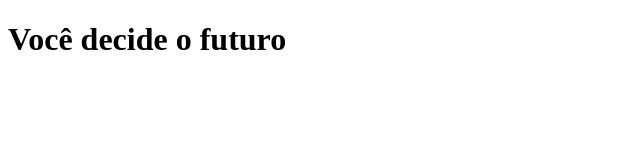
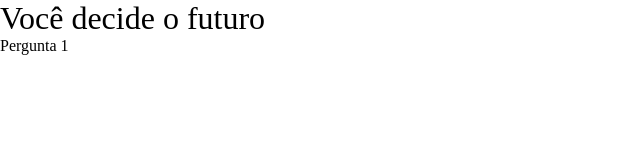
Before and after one commit to Vveczx/2025-3-voce-decide, a plain HTML site: page index.html in a window 1280 px wide. Shown: the whole page, without its empty margins (0-640 px from the left). Drawn offline with Linux system fonts and the light colour scheme; a web font is replaced by a local one.

Commit message:
Add files via upload

```diff
--- a/mains.js
+++ b/mains.js
@@ -0,0 +1,42 @@
+const caixaPrincipal = document.querySelector(".caixa-principal");
+const caixaPerguntas = document.querySelector(".caixa-perguntas");
+const caixaAlternativas = document.querySelector(".caixa-alternativas");
+const caixaResultado = document.querySelector(".caixa-resultado");
+const textoResultado = document.querySelector(".texto-resultado");
+const perguntas = [
+    {
+        enunciado: "Pergunta 1",
+        alternativas: [
+            "alternativa 01",
+            "alternativa 02"
+        ]
+    },
+    {
+        enunciado: "Pergunta 1",
+        alternativas: [
+            "alternativa 01",
+            "alternativa 02"
+        ]
+    },
+    {
+        enunciado: "Pergunta 1",
+        alternativas: [
+            "alternativa 01",
+            "alternativa 02"
+        ]
+    },
+    {
+        enunciado: "Pergunta 1",
+        alternativas: [
+            "alternativa 01",
+            "alternativa 02"
+        ]
+    }
+]
+let atual = 0;
+let perguntaAtual;
+function mostraPergunta() {
+    perguntaAtual = perguntas[atual];
+    caixaPerguntas.textContent = perguntaAtual.enunciado;
+} mostraPergunta();
+console.log(perguntas)
--- a/style.css
+++ b/style.css
@@ -1,5 +1,10 @@
 @import url('https://fonts.googleapis.com/css2?family=UnifrakturMaguntia&family=VT323&display=swap');
 
+*{
+margin: 0;
+padding: 0;
+font-weight: 400;
+}
 
 
 :root {
```
